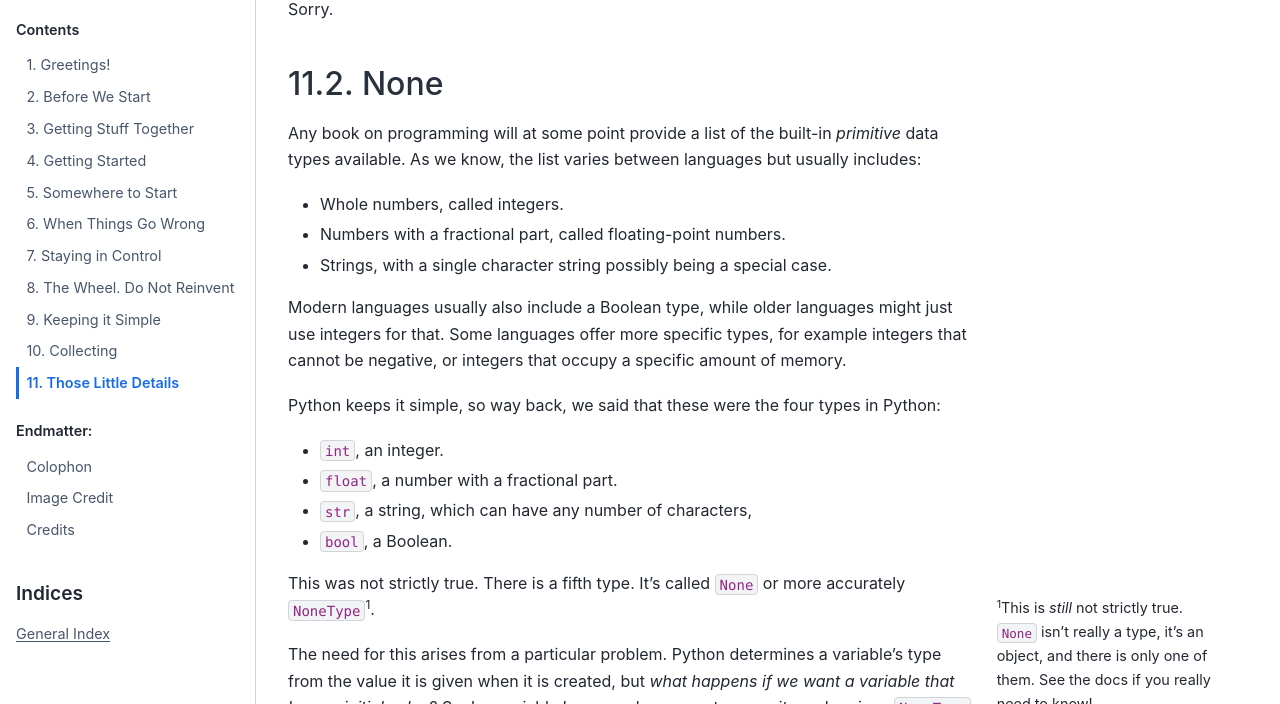
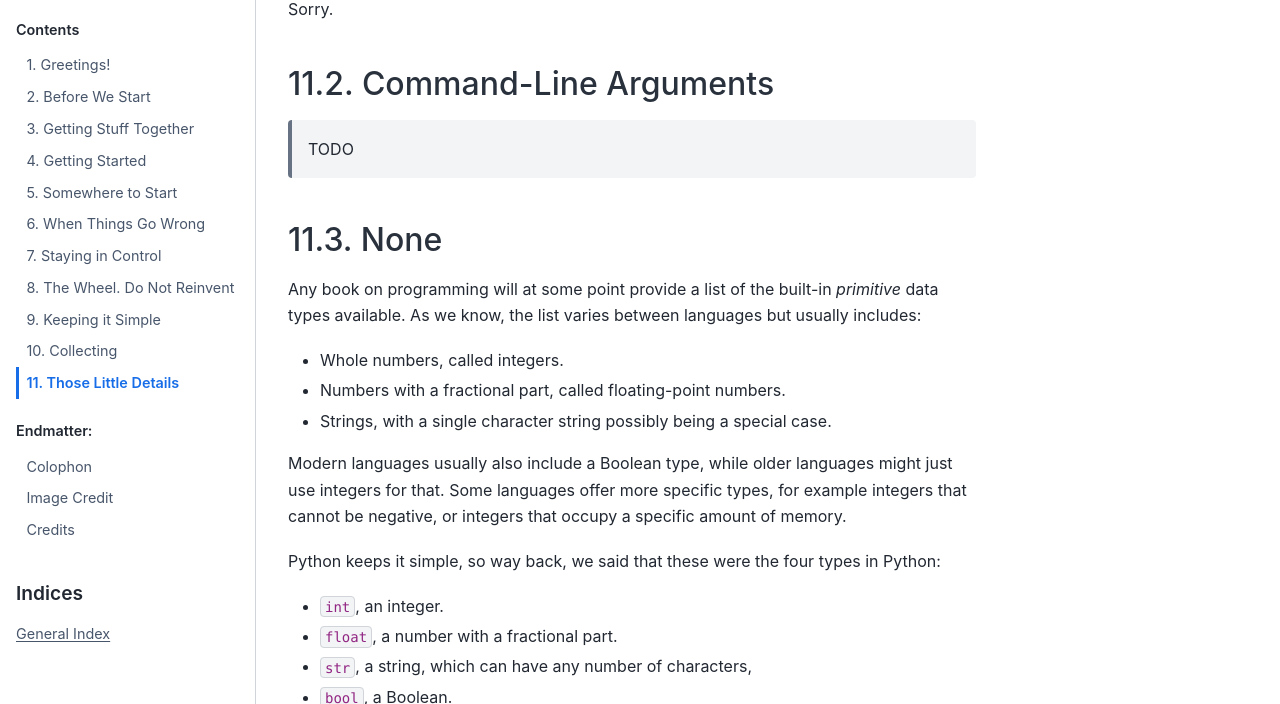
Before and after one commit to TonyJenkins/hungarian_phrasebook, a Sphinx documentation site: the page built from doc/source/110_ons/index.rst, in a window 1280 px wide and 900 px high, scrolled down 2776 px, cut to the strip 196-900 px from the top of the window. Built offline with Sphinx 7.4.7 and the Sphinx Book theme 1.1.4, drawn with Linux system fonts in a browser that asks for light colours; some of the changed text lies outside the part shown.

Commit message:
Placeholder

```diff
--- a/doc/source/110_ons/index.rst
+++ b/doc/source/110_ons/index.rst
@@ -98,6 +98,13 @@ But here is that, with the conversion done in one line, courtesy of an f-string
    :caption: ``binary.py``
 
 Sorry.
+
+Command-Line Arguments
+**********************
+
+..
+
+    TODO
 
 None
 ****
```
